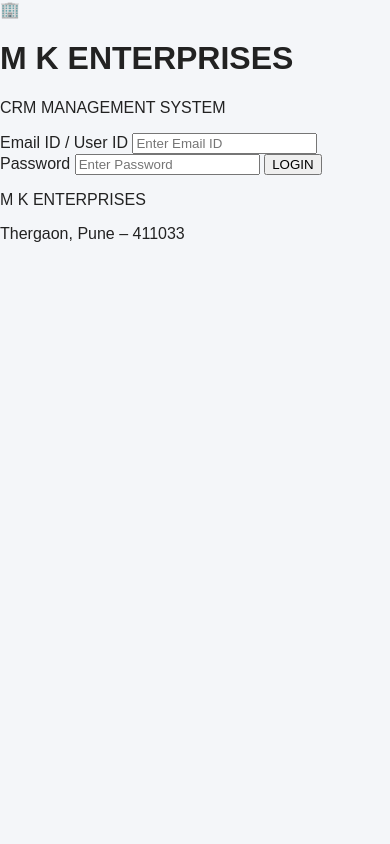
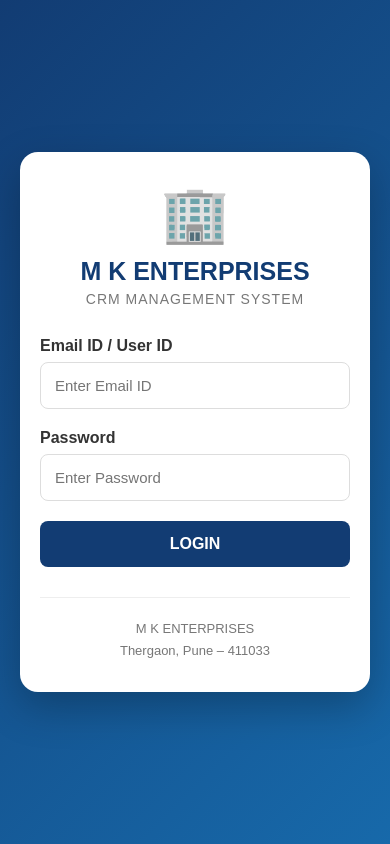
Before and after one commit to meghalivitakarkumbhar-lang/mk-enterprise-dashboard-, a plain HTML site: page index.html in a window 390 px wide. Drawn offline with Linux system fonts and the light colour scheme; files whose address does not match are found by name.

Commit message:
Update style.css

```diff
--- a/style.css
+++ b/style.css
@@ -1,174 +1,193 @@
 * {
     box-sizing: border-box;
+    margin: 0;
+    padding: 0;
 }
 
 body {
-    margin: 0;
     font-family: Arial, sans-serif;
-    background: #f4f6f9;
-    color: #222;
-}
-
-header {
-    background: #123c73;
-    color: white;
-    padding: 25px 40px;
-}
-
-header h1 {
-    margin: 0;
-}
-
-header p {
-    margin: 5px 0 0;
-}
-
-main {
-    max-width: 1300px;
-    margin: auto;
-    padding: 30px;
+    background: #f1f4f9;
 }
 
 
-/* DASHBOARD */
+/* LOGIN PAGE */
 
-.dashboard {
-    display: grid;
-    grid-template-columns:
-        repeat(4, 1fr);
+.login-page {
+    min-height: 100vh;
 
-    gap: 20px;
-}
+    display: flex;
 
-.card {
-    background: white;
-    padding: 25px;
-    border-radius: 12px;
-    box-shadow:
-        0 3px 12px rgba(0,0,0,0.08);
-}
+    justify-content: center;
 
-.card h3 {
-    margin-top: 0;
-    color: #666;
-}
+    align-items: center;
 
-.card div {
-    font-size: 30px;
-    font-weight: bold;
-    color: #123c73;
+    padding: 20px;
+
+    background: linear-gradient(
+        135deg,
+        #123c73,
+        #1769aa
+    );
 }
 
 
-/* CONTROLS */
+/* LOGIN BOX */
 
-.controls {
-    margin: 30px 0;
-    display: flex;
-    gap: 15px;
-}
+.login-box {
+    width: 100%;
 
-.controls input,
-.controls select {
-    padding: 13px;
-    border: 1px solid #ddd;
-    border-radius: 8px;
-    font-size: 15px;
-}
+    max-width: 430px;
 
-.controls input {
-    width: 350px;
+    background: white;
+
+    padding: 40px;
+
+    border-radius: 18px;
+
+    box-shadow:
+        0 15px 40px rgba(0,0,0,0.25);
+
+    text-align: center;
 }
 
 
-/* TABLE */
+/* LOGO */
 
-.table-container {
-    background: white;
-    border-radius: 12px;
-    overflow-x: auto;
+.logo {
+    font-size: 55px;
+
+    margin-bottom: 10px;
 }
 
-table {
-    width: 100%;
-    border-collapse: collapse;
+
+.login-box h1 {
+    color: #123c73;
+
+    font-size: 30px;
+
+    margin-bottom: 5px;
 }
 
-th {
-    background: #123c73;
-    color: white;
-    padding: 14px;
+
+.subtitle {
+    color: #777;
+
+    font-size: 14px;
+
+    margin-bottom: 30px;
+
+    letter-spacing: 1px;
+}
+
+
+/* FORM */
+
+form {
     text-align: left;
 }
 
-td {
-    padding: 13px;
-    border-bottom: 1px solid #eee;
-}
 
-td a {
-    color: #1769aa;
-    text-decoration: none;
+label {
+    display: block;
+
+    margin-bottom: 7px;
+
+    font-weight: bold;
+
+    color: #333;
 }
 
 
-/* STATUS */
+input {
+    width: 100%;
 
-.status {
-    padding: 6px 12px;
-    border-radius: 20px;
-    font-size: 13px;
+    padding: 14px;
+
+    margin-bottom: 20px;
+
+    border: 1px solid #ddd;
+
+    border-radius: 8px;
+
+    font-size: 15px;
+
+    outline: none;
 }
 
-.status.Completed {
-    background: #dff5e5;
-    color: #16803c;
+
+input:focus {
+    border-color: #1769aa;
 }
 
-.status.Pending {
-    background: #fff0d5;
-    color: #b36b00;
+
+/* LOGIN BUTTON */
+
+button {
+    width: 100%;
+
+    padding: 14px;
+
+    border: none;
+
+    border-radius: 8px;
+
+    background: #123c73;
+
+    color: white;
+
+    font-size: 16px;
+
+    font-weight: bold;
+
+    cursor: pointer;
+}
+
+
+button:hover {
+    background: #1769aa;
+}
+
+
+/* MESSAGE */
+
+#loginMessage {
+    text-align: center;
+
+    margin-top: 15px;
+
+    color: #d00000;
+
+    font-size: 14px;
 }
 
 
 /* FOOTER */
 
-footer {
-    text-align: center;
-    padding: 20px;
-    margin-top: 40px;
-    background: #123c73;
-    color: white;
+.login-footer {
+    margin-top: 30px;
+
+    padding-top: 20px;
+
+    border-top: 1px solid #eee;
+
+    color: #777;
+
+    font-size: 13px;
+
+    line-height: 1.7;
 }
 
 
 /* MOBILE */
 
-@media(max-width: 800px) {
+@media(max-width: 500px) {
 
-    .dashboard {
-        grid-template-columns:
-            repeat(2, 1fr);
+    .login-box {
+        padding: 30px 20px;
+    }
+
+    .login-box h1 {
+        font-size: 25px;
     }
 
 }
-
-@media(max-width: 500px) {
-
-    .dashboard {
-        grid-template-columns: 1fr;
-    }
-
-    main {
-        padding: 15px;
-    }
-
-    .controls {
-        flex-direction: column;
-    }
-
-    .controls input {
-        width: 100%;
-    }
-
-}
```
